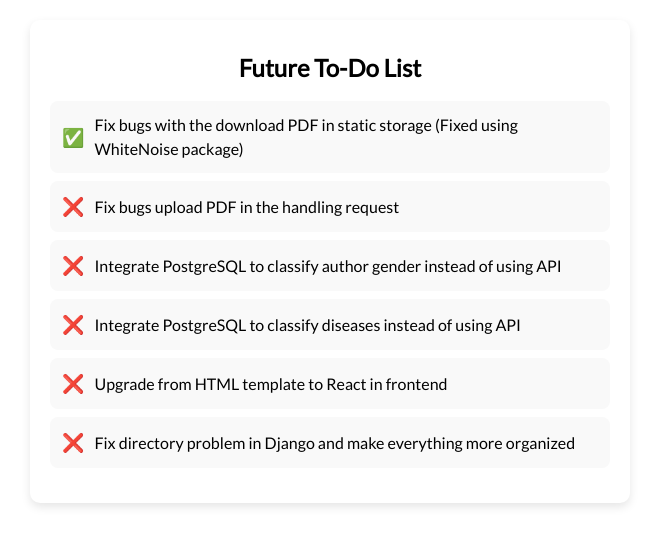
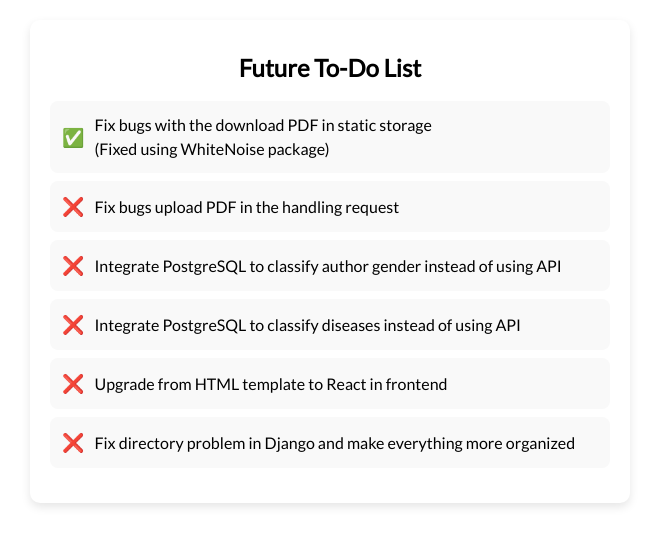
Before and after one commit to Flameflake04/IWiH_Django, a Django app: page /future/ in a window 1280 px wide. Shown: the part 160-703 px from the top of the page, without its empty margins (310-969 px from the left). Run offline with Django 5.2, Linux system fonts and the light colour scheme.

Commit message:
Update changelog

```diff
--- a/myapp/templates/future.html
+++ b/myapp/templates/future.html
@@ -113,7 +113,7 @@ body,h1,h2,h3,h4,h5,h6 {font-family: "Lato", sans-serif}
   <div class="w3-container todo-container">
     <h2 class="todo-title">Future To-Do List</h2>
     <ul class="todo-list">
-      <li><span class="todo-icon">✅</span> Fix bugs with the download PDF in static storage (Fixed using WhiteNoise package)</li>
+      <li><span class="todo-icon">✅</span> Fix bugs with the download PDF in static storage <br> (Fixed using WhiteNoise package)</li>
       <li><span class="todo-icon">❌</span> Fix bugs upload PDF in the handling request</li>
       <li><span class="todo-icon">❌</span> Integrate PostgreSQL to classify author gender instead of using API</li>
       <li><span class="todo-icon">❌</span> Integrate PostgreSQL to classify diseases instead of using API</li>
```
